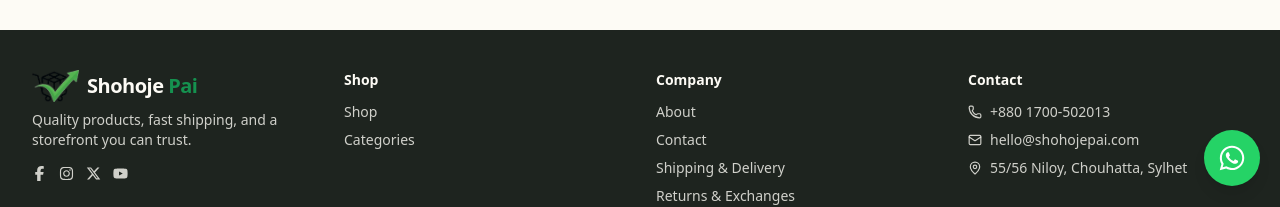
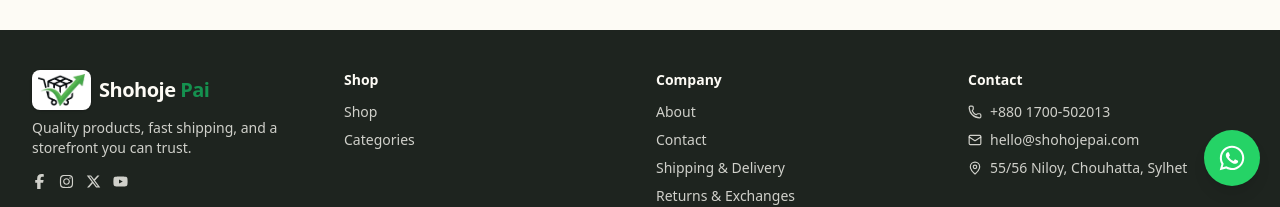
Before and after one commit to shohojepaiofficial-spec/main-app, a Next.js app in the folder frontend/: page /about in a window 1280 px wide. Shown: the part 594-801 px from the top of the page. Built offline with nearby package versions, Linux system fonts and the light colour scheme; no server answers.

Commit message:
Set the footer logo on a white tile so it shows on the dark band
Co-Authored-By: Claude Opus 5.5 <noreply@anthropic.com>

```diff
--- a/frontend/src/views/Footer.tsx
+++ b/frontend/src/views/Footer.tsx
@@ -32,7 +32,7 @@ export function Footer() {
     <footer className="bg-foreground text-background/80 mt-16">
       <div className="mx-auto max-w-7xl px-4 lg:px-8 py-10 grid grid-cols-2 gap-8 sm:grid-cols-4">
         <div className="col-span-2 sm:col-span-1">
-          <Logo wordmarkClassName="text-background" />
+          <Logo wordmarkClassName="text-background" onDarkBackground />
           <p className="mt-2 text-sm">
             <T k="footer.blurb">Quality products, fast shipping, and a storefront you can trust.</T>
           </p>
--- a/frontend/src/views/Logo.tsx
+++ b/frontend/src/views/Logo.tsx
@@ -28,15 +28,23 @@ export function Logo({
   className = "",
   wordmarkClassName = "text-foreground",
   showWordmark = true,
+  onDarkBackground = false,
 }: {
   className?: string;
   wordmarkClassName?: string;
   showWordmark?: boolean;
+  /**
+   * The icon's cart and box are solid black, so on a dark band (the footer)
+   * they vanish into it. Rather than recoloring the brand mark, this sets it
+   * on a small white tile — the usual way a dark logo sits on a dark surface —
+   * so every part keeps its real color. Fixed white, not a theme token: the
+   * tile has to stay light whatever theme is on.
+   */
+  onDarkBackground?: boolean;
 }) {
   const [lead, accent] = splitWordmark(SITE_NAME);
 
-  return (
-    <Link href="/" className={`flex shrink-0 items-center gap-2 ${className}`}>
+  const icon = (
     <Image
       src="/logo-icon.png"
       alt=""
@@ -45,6 +53,17 @@ export function Logo({
       priority
       className="shrink-0 object-contain"
     />
+  );
+
+  return (
+    <Link href="/" className={`flex shrink-0 items-center gap-2 ${className}`}>
+      {onDarkBackground ? (
+        <span className="flex shrink-0 items-center justify-center rounded-lg bg-white px-1.5 py-1 shadow-sm ring-1 ring-black/5">
+          {icon}
+        </span>
+      ) : (
+        icon
+      )}
       {showWordmark && (
         <span className={`text-xl font-bold tracking-tight ${wordmarkClassName}`}>
           {lead && `${lead} `}
```
Lines whose indentation alone changed are shown as unchanged.
